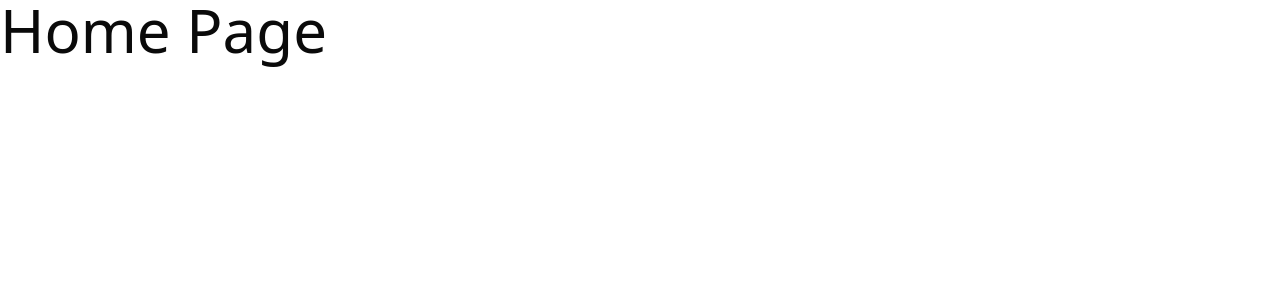
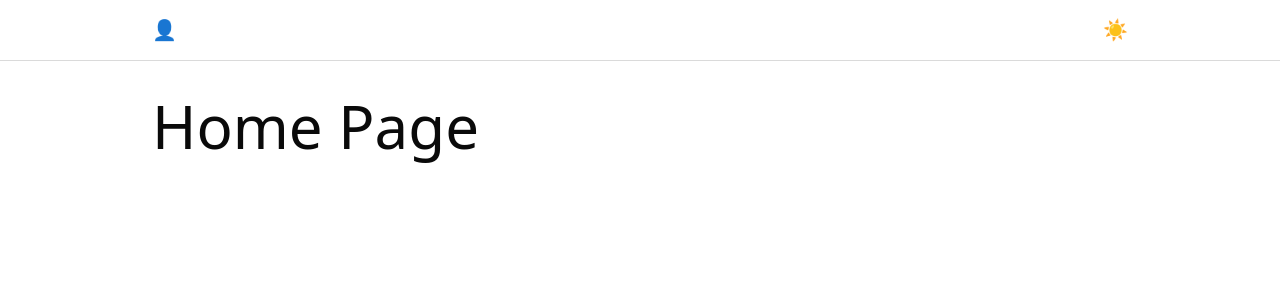
Before and after one commit to gopalsarkar-dev/fastify-v0-ui-user, a Next.js app: page / in a window 1280 px wide. Shown: the top 300 px of the page. Built offline with nearby package versions, Linux system fonts and the light colour scheme.

Commit message:
basic navebar ✔️

```diff
--- a/src/app/layout.tsx
+++ b/src/app/layout.tsx
@@ -1,3 +1,4 @@
+import Nave from "@/components/Header/Nave";
 import "./globals.css";
 
 type RootLayoutProviderProps = {
@@ -8,7 +9,8 @@ const RootLayout = ({ children }: RootLayoutProviderProps) => {
   return (
     <html lang="en">
       <body>
-        <main>{children}</main>
+        <Nave />
+        <main className="mx-auto flex max-w-5xl px-6">{children}</main>
       </body>
     </html>
   );
--- a/src/app/page.tsx
+++ b/src/app/page.tsx
@@ -1,9 +1,7 @@
-import { Button } from "@/components/ui/button";
-
 const page = () => {
   return (
     <>
-      <div className="text-6xl">Home Page</div>
+      <div className="my-24 text-6xl">Home Page</div>
     </>
   );
 };
--- /dev/null
+++ b/src/components/Header/Nave.tsx
@@ -0,0 +1,14 @@
+const Nave = () => {
+  return (
+    <>
+      <nav className="border-foreground/15 fixed top-0 w-full border-b">
+        <section className="mx-auto flex max-w-5xl items-center justify-between px-6 py-4">
+          <div className="cursor-pointer text-xl font-bold">👤</div>
+          <div className="text-xl font-bold">☀️</div>
+        </section>
+      </nav>
+    </>
+  );
+};
+
+export default Nave;
```
